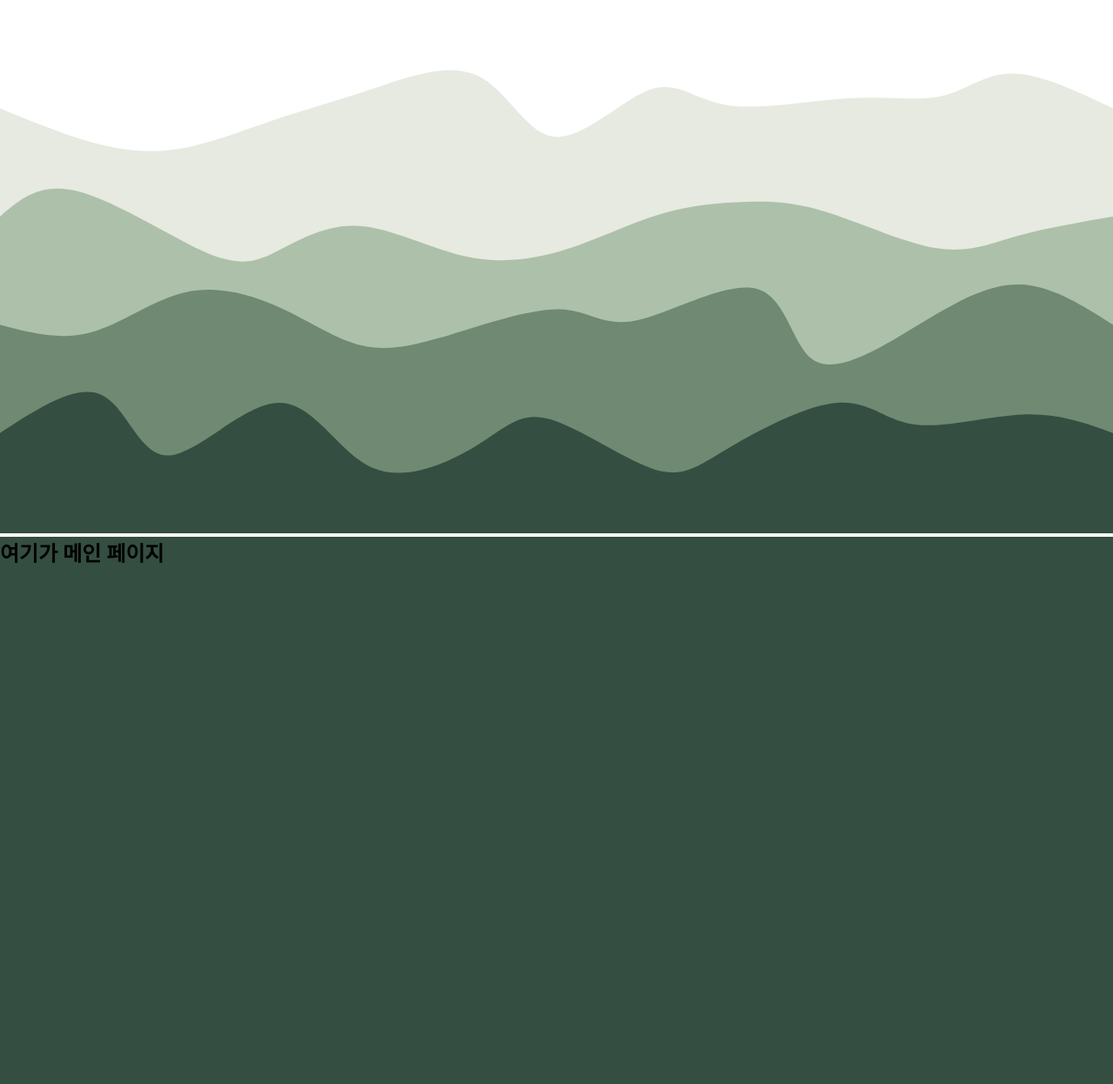
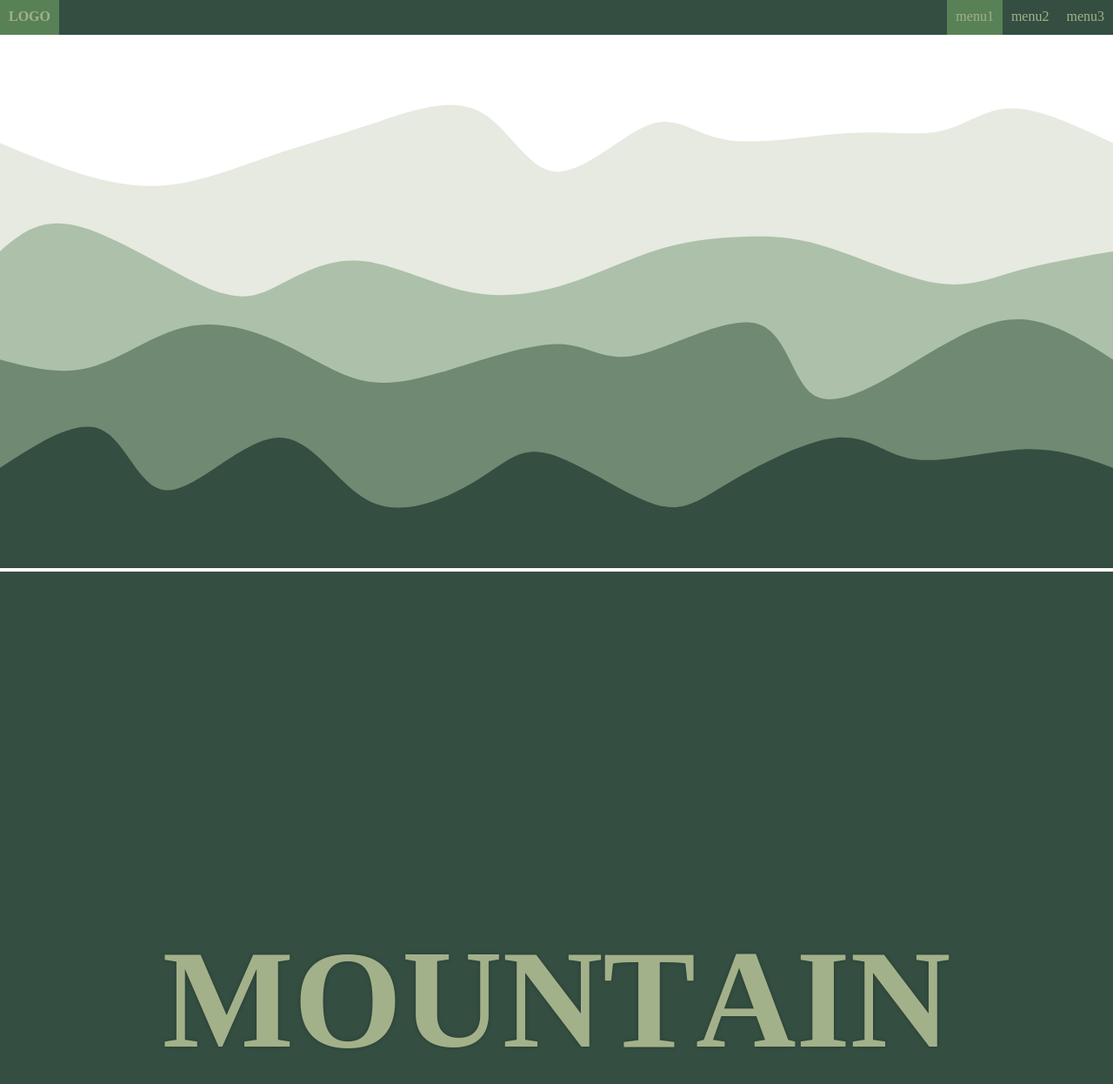
Before and after one commit to Ba-latte/ToyProjects, a plain HTML site: page 04.ParallaxScrolling/index.html in a window 1280 px wide. Shown: the top 1246 px of the page at 87% size. Drawn offline with Linux system fonts and the light colour scheme.

Commit message:
10/16
parallax scrolling 적용

```diff
--- a/04.ParallaxScrolling/css/style.css
+++ b/04.ParallaxScrolling/css/style.css
@@ -1,6 +1,6 @@
 @charset "utf-8";
 
-html, body, h1, h2, h3, h4, h5, h6{
+html, body, h1, h2, h3, h4, h5, h6, ul, ol{
     margin: 0;
     padding: 0;
 }
@@ -9,11 +9,73 @@ body{
     width: 100%;
     height: 100%;
 }
+ul, ol{
+    list-style: none;
+}
+h1, h2, h3, h4, h5, h6{
+    font-size: 100%;
+}
+a{
+    text-decoration: none;
+    color: #000;
+}
+
+:root{
+    --color-green-1 : #A3B18A;
+    --color-green-2 : #588157;
+    --color-green-3 : #3A5A40;
+    --color-green-4 : #344E41;
+}
+
+
+
+
+.header__content{
+    height: 40px;
+    display: flex;
+    justify-content: space-between;
+    align-items: center;
+    background-color: var(--color-green-4);
+    color: var(--color-green-1);
+}
+.header__content .header__button{
+    display: block;
+    height: 40px;
+    padding: 10px;
+    box-sizing: border-box;
+    color: var(--color-green-1);
+}
+.header__content .header__button:hover{
+    background-color: var(--color-green-2);
+}
+
+.header__nav>.menu{
+    display: flex;
+}
+
+.header__button--active{
+    background-color: var(--color-green-2);
+}
+
+.main__title{
+    text-align: center;
+    font-size: 10rem;
+    color: var(--color-green-1);
+    text-shadow: 0 0 5px rgba(0, 0, 0, 0.2);
+}
 
 
 .main-container{
     width: 100%;
     height: 3000px;
-    background-color: #344E41;
+    background-color: var(--color-green-4);
     /* transform: scaleY(1.01); */
 }
+
+.txt{
+    display: inline-block;
+}
+
+.test{
+    height: 50vh;
+}
--- a/04.ParallaxScrolling/index.html
+++ b/04.ParallaxScrolling/index.html
@@ -8,18 +8,40 @@
     <link rel="stylesheet" href="./css/style.css">
 </head>
 <body>
+    <header class="header__content">
+        <h1 class="header__logo">
+            <a href="#" class="header__button">LOGO</a>
+        </h1>
+        <nav class="header__nav">
+            <ul class="menu">
+                <li class="menu__item">
+                    <a href="#" class="header__button header__button--active">menu1</a>
+                </li>
+                <li class="menu__item">
+                    <a href="#" class="header__button">menu2</a>
+                </li>
+                <li class="menu__item">
+                    <a href="#" class="header__button">menu3</a>
+                </li>
+            </ul>
+        </nav>
+    </header>
     <main>
+        <!-- svg -->
         <section class="svg-container">
-            <svg width="100%" height="100%" id="svg" viewBox="0 0 1440 690" xmlns="http://www.w3.org/2000/svg" class="transition duration-300 ease-in-out delay-150">
-                <path d="M 0,700 C 0,700 0,140 0,140 C 46.655127256163524,159.219887452789 93.31025451232705,178.439774905578 134,188 C 174.68974548767295,197.560225094422 209.41410920685536,197.46078783047696 245,190 C 280.58589079314464,182.53921216952304 317.03330866025163,167.71707377251417 355,155 C 392.96669133974837,142.28292622748583 432.45265615213793,131.67091707946628 479,116 C 525.5473438478621,100.32908292053371 579.1560667311963,79.59925790962062 618,98 C 656.8439332688037,116.40074209037938 680.9230769230769,173.93205128205128 718,177 C 755.0769230769231,180.06794871794872 805.1516255764961,128.6725369621743 841,116 C 876.8483744235039,103.32746303782571 898.4704207709386,129.37780086925162 941,136 C 983.5295792290614,142.62219913074838 1046.9666913397484,129.81625956081916 1098,127 C 1149.0333086602516,124.18374043918085 1187.6628138700676,131.35716088747176 1219,124 C 1250.3371861299324,116.64283911252825 1274.3820531799809,94.75509688929378 1310,95 C 1345.6179468200191,95.24490311070622 1392.8089734100095,117.62245155535311 1440,140 C 1440,140 1440,700 1440,700 Z" stroke="none" stroke-width="0" fill="#A3B18A" fill-opacity="0.265" class="transition-all duration-300 ease-in-out delay-150 path-0"></path>
-                <path d="M 0,700 C 0,700 0,280 0,280 C 25.689849873787693,257.791151853328 51.37969974757539,235.58230370665603 99,247 C 146.6203002524246,258.41769629334397 216.17105088348615,303.46193702670394 261,324 C 305.82894911651385,344.53806297329606 325.9360967184801,340.56994818652845 354,327 C 382.0639032815199,313.43005181347155 418.08456224259334,290.2582702271822 461,292 C 503.91543775740666,293.7417297728178 553.7256543111466,320.39697090474294 600,331 C 646.2743456888534,341.60302909525706 689.0128205128204,336.15384615384613 731,323 C 772.9871794871796,309.84615384615387 814.2230636375715,288.98764447987253 854,277 C 893.7769363624285,265.01235552012747 932.0949249368937,261.89557592666404 966,261 C 999.9050750631063,260.10442407333596 1029.3972366148532,261.4300518134715 1072,275 C 1114.6027633851468,288.5699481865285 1170.3161286036934,314.38421681944993 1212,321 C 1253.6838713963066,327.61578318055007 1281.3382489703733,315.0330809087286 1317,305 C 1352.6617510296267,294.9669190912714 1396.3308755148132,287.4834595456357 1440,280 C 1440,280 1440,700 1440,700 Z" stroke="none" stroke-width="0" fill="#588157" fill-opacity="0.4" class="transition-all duration-300 ease-in-out delay-150 path-1"></path>
-                <path d="M 0,700 C 0,700 0,420 0,420 C 38.640266469282025,430.35618250488716 77.28053293856405,440.7123650097743 117,430 C 156.71946706143595,419.2876349902257 197.51813471502584,387.5067224657898 240,378 C 282.48186528497416,368.4932775342102 326.64692820133234,381.26074512706634 365,399 C 403.35307179866766,416.73925487293366 435.8941524796448,439.45029702594474 469,447 C 502.1058475203552,454.54970297405526 535.7764618800887,446.9380667691548 582,433 C 628.2235381199113,419.0619332308452 687,398.79743589743583 725,400 C 763,401.20256410256417 780.2235381199113,423.8721896411016 825,414 C 869.7764618800887,404.1278103588984 942.1058475203552,361.7138055381579 981,374 C 1019.8941524796448,386.2861944618421 1025.3530717986678,453.27258820626696 1057,468 C 1088.6469282013322,482.72741179373304 1146.481865284974,445.1958416367743 1195,416 C 1243.518134715026,386.8041583632257 1282.7194670614363,365.94404524663594 1322,368 C 1361.2805329385637,370.05595475336406 1400.6402664692819,395.02797737668203 1440,420 C 1440,420 1440,700 1440,700 Z" stroke="none" stroke-width="0" fill="#3A5A40" fill-opacity="0.53" class="transition-all duration-300 ease-in-out delay-150 path-2"></path>
-                <path d="M 0,700 C 0,700 0,560 0,560 C 49.67156901820114,527.6717502704549 99.34313803640228,495.3435005409099 132,511 C 164.65686196359772,526.6564994590901 180.29901687259203,590.2977481068154 218,589 C 255.70098312740797,587.7022518931846 315.4607944732297,521.4655070318282 361,521 C 406.5392055267703,520.5344929681718 437.8578052344892,585.8402237658714 482,605 C 526.1421947655108,624.1597762341286 583.1079845888137,597.173597904686 620,574 C 656.8920154111863,550.826402095314 673.7102564102563,531.4653846153847 711,542 C 748.2897435897437,552.5346153846153 806.0509897701609,592.9648636337755 844,606 C 881.9490102298391,619.0351363662245 900.0857845091006,604.6751608495133 940,581 C 979.9142154908994,557.3248391504867 1041.605872193437,524.3344929681717 1083,521 C 1124.394127806563,517.6655070318283 1145.4907267171513,543.9868672778 1184,549 C 1222.5092732828487,554.0131327222 1278.4312209379568,537.7180379206286 1324,536 C 1369.5687790620432,534.2819620793714 1404.7843895310216,547.1409810396857 1440,560 C 1440,560 1440,700 1440,700 Z" stroke="none" stroke-width="0" fill="#344E41" fill-opacity="1" class="transition-all duration-300 ease-in-out delay-150 path-3"></path>
+            <svg width="100%" height="100%" id="main-image" viewBox="0 0 1440 690" xmlns="http://www.w3.org/2000/svg" class="transition duration-300 ease-in-out delay-150">
+                <path d="M 0,700 C 0,700 0,140 0,140 C 46.655127256163524,159.219887452789 93.31025451232705,178.439774905578 134,188 C 174.68974548767295,197.560225094422 209.41410920685536,197.46078783047696 245,190 C 280.58589079314464,182.53921216952304 317.03330866025163,167.71707377251417 355,155 C 392.96669133974837,142.28292622748583 432.45265615213793,131.67091707946628 479,116 C 525.5473438478621,100.32908292053371 579.1560667311963,79.59925790962062 618,98 C 656.8439332688037,116.40074209037938 680.9230769230769,173.93205128205128 718,177 C 755.0769230769231,180.06794871794872 805.1516255764961,128.6725369621743 841,116 C 876.8483744235039,103.32746303782571 898.4704207709386,129.37780086925162 941,136 C 983.5295792290614,142.62219913074838 1046.9666913397484,129.81625956081916 1098,127 C 1149.0333086602516,124.18374043918085 1187.6628138700676,131.35716088747176 1219,124 C 1250.3371861299324,116.64283911252825 1274.3820531799809,94.75509688929378 1310,95 C 1345.6179468200191,95.24490311070622 1392.8089734100095,117.62245155535311 1440,140 C 1440,140 1440,700 1440,700 Z" stroke="none" stroke-width="0" fill="#A3B18A" fill-opacity="0.265" id="mountain01" class="transition-all duration-300 ease-in-out delay-150 path-0"></path>
+                <path d="M 0,700 C 0,700 0,280 0,280 C 25.689849873787693,257.791151853328 51.37969974757539,235.58230370665603 99,247 C 146.6203002524246,258.41769629334397 216.17105088348615,303.46193702670394 261,324 C 305.82894911651385,344.53806297329606 325.9360967184801,340.56994818652845 354,327 C 382.0639032815199,313.43005181347155 418.08456224259334,290.2582702271822 461,292 C 503.91543775740666,293.7417297728178 553.7256543111466,320.39697090474294 600,331 C 646.2743456888534,341.60302909525706 689.0128205128204,336.15384615384613 731,323 C 772.9871794871796,309.84615384615387 814.2230636375715,288.98764447987253 854,277 C 893.7769363624285,265.01235552012747 932.0949249368937,261.89557592666404 966,261 C 999.9050750631063,260.10442407333596 1029.3972366148532,261.4300518134715 1072,275 C 1114.6027633851468,288.5699481865285 1170.3161286036934,314.38421681944993 1212,321 C 1253.6838713963066,327.61578318055007 1281.3382489703733,315.0330809087286 1317,305 C 1352.6617510296267,294.9669190912714 1396.3308755148132,287.4834595456357 1440,280 C 1440,280 1440,700 1440,700 Z" stroke="none" stroke-width="0" fill="#588157" fill-opacity="0.4" id="mountain02" class="transition-all duration-300 ease-in-out delay-150 path-1"></path>
+                <path d="M 0,700 C 0,700 0,420 0,420 C 38.640266469282025,430.35618250488716 77.28053293856405,440.7123650097743 117,430 C 156.71946706143595,419.2876349902257 197.51813471502584,387.5067224657898 240,378 C 282.48186528497416,368.4932775342102 326.64692820133234,381.26074512706634 365,399 C 403.35307179866766,416.73925487293366 435.8941524796448,439.45029702594474 469,447 C 502.1058475203552,454.54970297405526 535.7764618800887,446.9380667691548 582,433 C 628.2235381199113,419.0619332308452 687,398.79743589743583 725,400 C 763,401.20256410256417 780.2235381199113,423.8721896411016 825,414 C 869.7764618800887,404.1278103588984 942.1058475203552,361.7138055381579 981,374 C 1019.8941524796448,386.2861944618421 1025.3530717986678,453.27258820626696 1057,468 C 1088.6469282013322,482.72741179373304 1146.481865284974,445.1958416367743 1195,416 C 1243.518134715026,386.8041583632257 1282.7194670614363,365.94404524663594 1322,368 C 1361.2805329385637,370.05595475336406 1400.6402664692819,395.02797737668203 1440,420 C 1440,420 1440,700 1440,700 Z" stroke="none" stroke-width="0" fill="#3A5A40" fill-opacity="0.53" id="mountain03" class="transition-all duration-300 ease-in-out delay-150 path-2"></path>
+                <path d="M 0,700 C 0,700 0,560 0,560 C 49.67156901820114,527.6717502704549 99.34313803640228,495.3435005409099 132,511 C 164.65686196359772,526.6564994590901 180.29901687259203,590.2977481068154 218,589 C 255.70098312740797,587.7022518931846 315.4607944732297,521.4655070318282 361,521 C 406.5392055267703,520.5344929681718 437.8578052344892,585.8402237658714 482,605 C 526.1421947655108,624.1597762341286 583.1079845888137,597.173597904686 620,574 C 656.8920154111863,550.826402095314 673.7102564102563,531.4653846153847 711,542 C 748.2897435897437,552.5346153846153 806.0509897701609,592.9648636337755 844,606 C 881.9490102298391,619.0351363662245 900.0857845091006,604.6751608495133 940,581 C 979.9142154908994,557.3248391504867 1041.605872193437,524.3344929681717 1083,521 C 1124.394127806563,517.6655070318283 1145.4907267171513,543.9868672778 1184,549 C 1222.5092732828487,554.0131327222 1278.4312209379568,537.7180379206286 1324,536 C 1369.5687790620432,534.2819620793714 1404.7843895310216,547.1409810396857 1440,560 C 1440,560 1440,700 1440,700 Z" stroke="none" stroke-width="0" fill="#344E41" fill-opacity="1" id="mountain04" class="transition-all duration-300 ease-in-out delay-150 path-3"></path>
             </svg>
         </section>
+        <!-- 메인 영역 -->
         <section class="main-container">
-            <h2>여기가 메인 페이지</h2>
+            <div class="test"></div>
+            <h2 class="main__title"></h2>
         </section>
     </main>
 </body>
+<script src="./js/index.js"></script>
 </html>
--- /dev/null
+++ b/04.ParallaxScrolling/js/index.js
@@ -0,0 +1,43 @@
+
+window.addEventListener("DOMContentLoaded", ()=>{
+    const headerButtons = document.querySelectorAll(".header__nav .header__button");
+    const mountain01 = document.querySelector("#mountain01");
+    const mountain02 = document.querySelector("#mountain02");
+    const mountain03 = document.querySelector("#mountain03");
+    const mountain04 = document.querySelector("#mountain04");
+    const mainTitle = document.querySelector(".main__title");
+    const string = "MOUNTAIN";
+
+    for(txt of string){
+        console.log(txt);
+        mainTitle.innerHTML += `<span class="txt">${txt}</span>`;
+    }
+
+    const txts = document.querySelectorAll(".main__title .txt");
+
+    console.log(txts);
+
+
+
+    headerButtons.forEach((button)=>{
+        button.addEventListener("click", (event)=>{
+            // 기존 active 클래스 지우기
+            document.querySelector(".header__button--active").classList.remove("header__button--active");
+
+            // 지금 클릭된 요소에 active 클래스 부여하기
+            button.classList.add("header__button--active");
+        });
+    });
+
+    window.addEventListener("scroll", ()=>{
+        const scrollY = window.scrollY;
+        // console.log(scrollY);
+
+        mountain01.style.transform = `translateY(${scrollY * 0.95}px)`;
+        mountain02.style.transform = `translateY(${scrollY * 0.7}px)`;
+        mountain03.style.transform = `translateY(${scrollY * 0.5}px)`;
+        mountain04.style.transform = `translateY(${scrollY * 0.3}px)`;
+
+    });
+
+});
```
Also changed, not shown: 03.MiniGame/js/BoundingBox.js (added, +24 -0 lines), 03.MiniGame/js/Player.js (+10 -0 lines), 04.ParallaxScrolling/parallax.txt (added).
